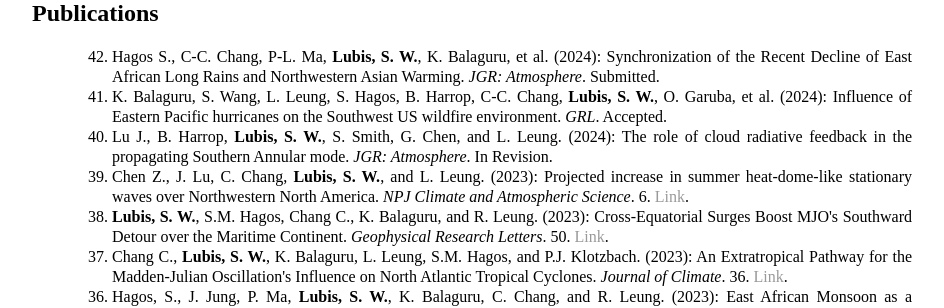
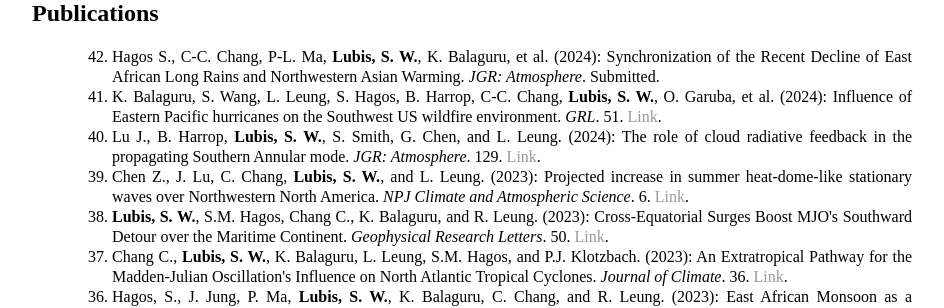
Before and after one commit to sandrolubis/sandrolubis.github.io, a Jekyll site: the page built from publication/index.html, in a window 1280 px wide. Shown: the part 281-589 px from the top of the page, without its empty margins (276-1220 px from the left). Built offline with Jekyll 4.4.1, drawn with Linux system fonts in a browser that asks for light colours.

Commit message:
Update index.html

```diff
--- a/publication/index.html
+++ b/publication/index.html
@@ -8,8 +8,8 @@
 	<ol style="line-height:1.25; text-align:justify;">
 	<ol reversed>
 		<li> Hagos S., C-C. Chang, P-L. Ma, <b>Lubis, S. W.</b>, K. Balaguru, et al. (2024): Synchronization of the Recent Decline of East African Long Rains and Northwestern Asian Warming. <i>JGR: Atmosphere</i>. Submitted.</li>
-		<li> K. Balaguru, S. Wang, L. Leung, S. Hagos, B. Harrop, C-C. Chang, <b>Lubis, S. W.</b>, O. Garuba, et al. (2024): Influence of Eastern Pacific hurricanes on the Southwest US wildfire environment. <i>GRL</i>. Accepted.</li>
-		<li> Lu J., B. Harrop, <b>Lubis, S. W.</b>, S. Smith, G. Chen, and L. Leung. (2024): The role of cloud radiative feedback in the propagating Southern Annular mode. <i>JGR: Atmosphere</i>. In Revision.</li>
+		<li> K. Balaguru, S. Wang, L. Leung, S. Hagos, B. Harrop, C-C. Chang, <b>Lubis, S. W.</b>, O. Garuba, et al. (2024): Influence of Eastern Pacific hurricanes on the Southwest US wildfire environment. <i>GRL</i>. 51. <a href="https://doi.org/10.1029/2023GL106774">Link</a>.</li>
+		<li> Lu J., B. Harrop, <b>Lubis, S. W.</b>, S. Smith, G. Chen, and L. Leung. (2024): The role of cloud radiative feedback in the propagating Southern Annular mode. <i>JGR: Atmosphere</i>. 129. <a href="https://doi.org/10.1029/2023JD040428">Link</a>.</li>
 		<li> Chen Z., J. Lu, C. Chang, <b>Lubis, S. W.</b>, and L. Leung. (2023): Projected increase in summer heat-dome-like stationary waves over Northwestern North America. <i>NPJ Climate and Atmospheric Science</i>. 6. <a href="https://doi.org/10.1038/s41612-023-00511-2">Link</a>.</li>
 		<li><b>Lubis, S. W.</b>, S.M. Hagos, Chang C., K. Balaguru,  and R. Leung. (2023): Cross-Equatorial Surges Boost MJO's Southward Detour over the Maritime Continent. <i>Geophysical Research Letters</i>. 50. <a href="https://doi.org/10.1029/2023GL104770">Link</a>.</li>
 		<li>Chang C., <b>Lubis, S. W.</b>, K. Balaguru, L. Leung, S.M. Hagos, and P.J. Klotzbach. (2023): An Extratropical Pathway for the Madden-Julian Oscillation's Influence on North Atlantic Tropical Cyclones. <i>Journal of Climate</i>. 36. <a href="https://doi.org/10.1175/JCLI-D-23-0251.1">Link</a>.</li>
```
